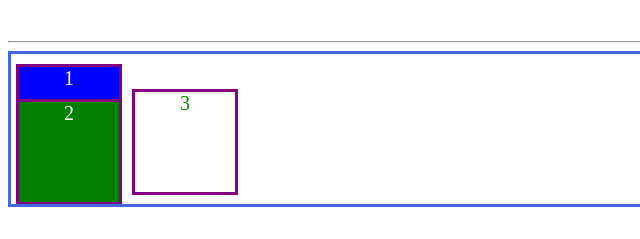
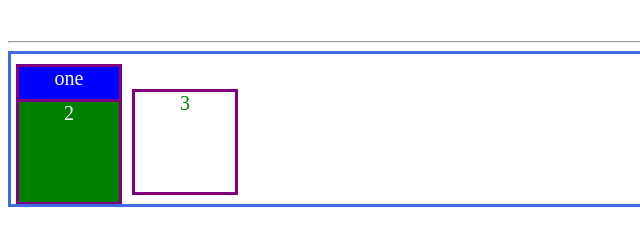
Before and after one commit to catkidd/funnyreact, a plain HTML site: page javascript.html in a window 1280 px wide. Shown: the part 363-602 px from the top of the page, 0-640 px from the left. Drawn offline with Linux system fonts and the light colour scheme.

Commit message:
changed html

```diff
--- a/javascript.html
+++ b/javascript.html
@@ -73,7 +73,7 @@
         </div>
         <br><br><hr>
         <div class="container-position">
-            <div class="box box-one">1</div>
+            <div class="box box-one">one</div>
             <div class="box box-two">2</div>
             <div class="box box-three">3</div>
             <div class="box box-four">4</div>
```
